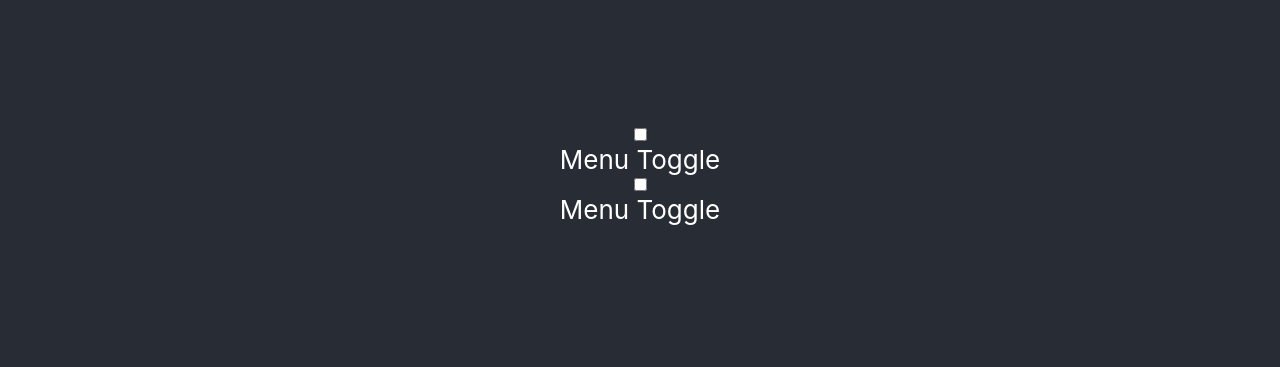
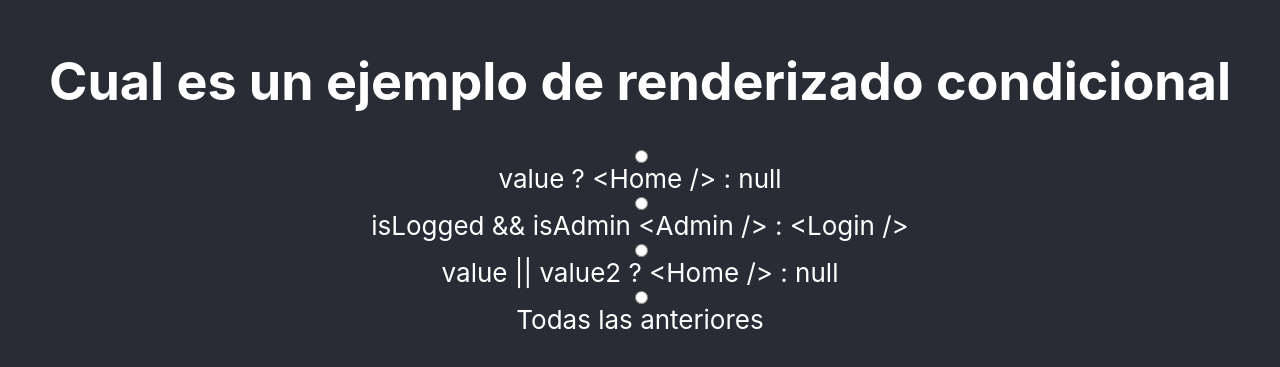
Before and after one commit to SheykoWk/poke-search, a React (Create React App) app: page / in a window 1280 px wide. Shown: the part 225-592 px from the top of the page. Built offline with nearby package versions, Linux system fonts and the light colour scheme.

Commit message:
radio imput

```diff
--- a/src/App.js
+++ b/src/App.js
@@ -1,30 +1,54 @@
-import { useState } from 'react';
-import './App.css';
-import Menu from './components/Menu';
+import { useState } from "react";
+import "./App.css";
 
 function App() {
+    const [currentAnswer, setCurrentAnswer] = useState(null);
 
-  const [value, setValue] = useState(false)
-  const [value2, setValue2] = useState(false)
+    console.log(currentAnswer);
 
     return (
         <div className="App">
             <header className="App-header">
+                <h1>Cual es un ejemplo de renderizado condicional</h1>
+                <input
+                    type="radio"
+                    name="answer"
+                    id="a"
+                    checked={"a" === currentAnswer}
+                    onChange={() => setCurrentAnswer("a")}
+                />
+                <label htmlFor="a">{"value ? <Home /> : null"}</label>
 
-        <input type='checkbox' id='menuToggle' value={value} onChange={(e) => {
-          setValue(e.target.checked)}} />
-        <label htmlFor='menuToggle'>
-          Menu Toggle
+                <input
+                    type="radio"
+                    name="answer"
+                    id="b"
+                    checked={"b" === currentAnswer}
+                    onChange={() => setCurrentAnswer("b")}
+                />
+                <label htmlFor="b">
+                    {"isLogged && isAdmin <Admin /> : <Login />"}
                 </label>
 
-
-        <input type='checkbox' id='menuToggle2' value={value2} onChange={(e) => {
-          setValue2(e.target.checked)}} />
-        <label htmlFor='menuToggle2'>
-          Menu Toggle
+                <input
+                    type="radio"
+                    name="answer"
+                    id="c"
+                    checked={"c" === currentAnswer}
+                    onChange={() => setCurrentAnswer("c")}
+                />
+                <label htmlFor="c">
+                    {"value || value2 ?  <Home /> : null"}
                 </label>
 
-        { value && value2 ? <Menu /> : null }
+                <input
+                    type="radio"
+                    name="answer"
+                    id="d"
+                    checked={"d" === currentAnswer}
+                    onChange={() => setCurrentAnswer("d")}
+                />
+                <label htmlFor="d">Todas las anteriores</label>
             </header>
         </div>
     );
--- a/src/components/Menu.js
+++ /dev/null
@@ -1,11 +0,0 @@
-const Menu = () => {
-    return(
-        <ul>
-            <li>Contacto</li>
-            <li>Portafolio</li>
-            <li>Home</li>
-        </ul>
-    )
-}
-
-export default Menu
```
Also changed, not shown: 1 other file (tests, documents, lock files or other folders). Lines whose indentation alone changed are shown as unchanged.
